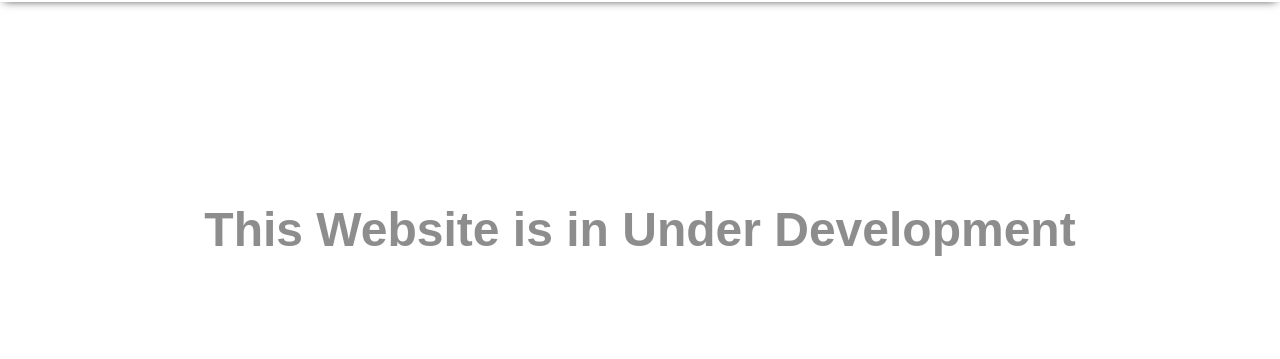
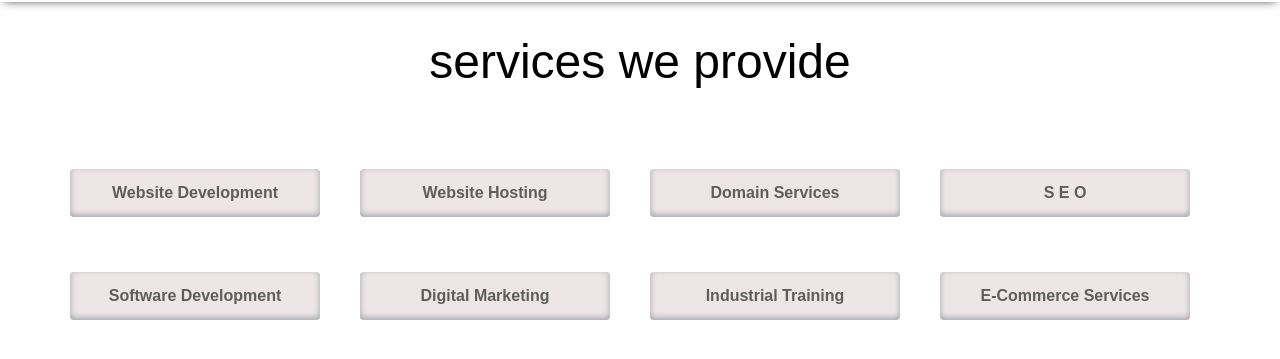
Before and after one commit to vikas9238/iframeit, a plain HTML site: page services.html in a window 1280 px wide. Shown: the part 99-458 px from the top of the page. Drawn offline with nearby package versions, Linux system fonts and the light colour scheme.

Commit message:
service page updated

```diff
--- a/services.html
+++ b/services.html
@@ -40,12 +40,33 @@
         </div>
     </nav>
 
+    <!-- service section -->
+    <section class="service-we-provide">
 
-    <div style="display: flex; justify-content: center; align-items: center;">
+      <div class="container service-detail">
 
-      <h1 style="font-size: 3rem; color: rgba(0, 0, 0, 0.448); padding-top: 200px;">This Website is in Under Development</h1>
+        <p>services we provide</p>
 
-    </div>
+        <div class="services-content service-p-style">
+          <div><p>Website Development</p></div>
+          <div><p>Website Hosting</p></div>
+          <div><p>Domain Services</p></div>
+          <div><p>S E O</p></div>
+          <div><p>Software Development</p></div>
+          <div><p>Digital Marketing</p></div>
+          <div><p>Industrial Training</p></div>
+          <div><p>E-Commerce Services</p></div>
+
+      </div>
+      </div>
+
+
+
+
+    </section>
+
+
+
 
     <div style="height: 100vh;"></div>
     <!-- Footer section  -->
--- a/styles.css
+++ b/styles.css
@@ -908,3 +908,25 @@ width: 646px;
   color: #fff;
 }
 /* what we do section */
+
+/* service section */
+.service-we-provide{
+  padding-block: 2rem;
+}
+.service-detail p{
+  text-align: center;
+  font-size: 3rem;
+}
+.service-p-style p{
+  font-size: 1rem;
+  padding: 15px 5px;
+}
+.service-p-style{
+  flex-wrap: wrap;
+  margin-top: 3rem;
+}
+.service-p-style div{
+  width: 250px;
+}
+
+/* service section */
```
